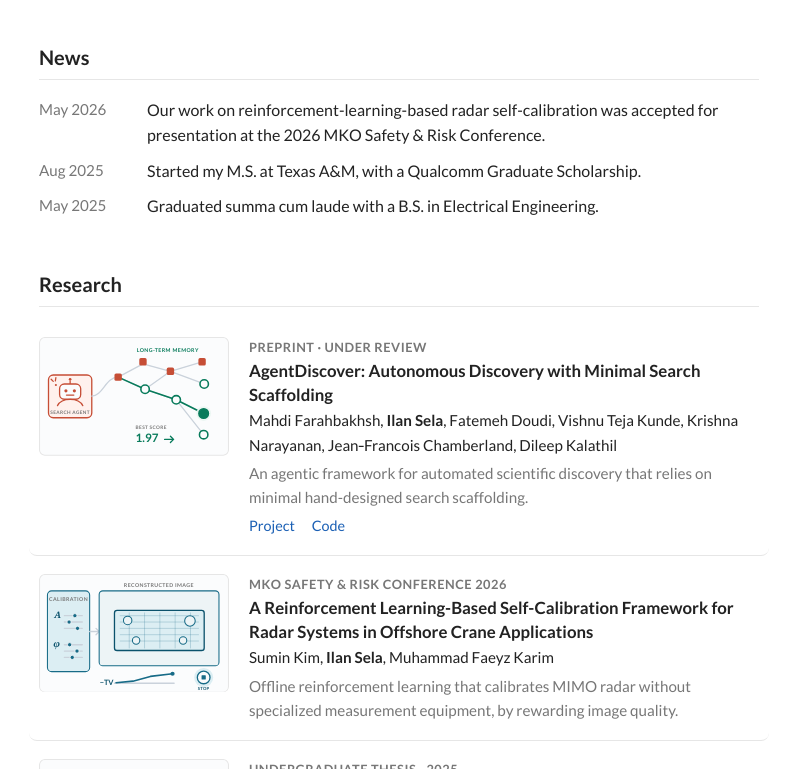
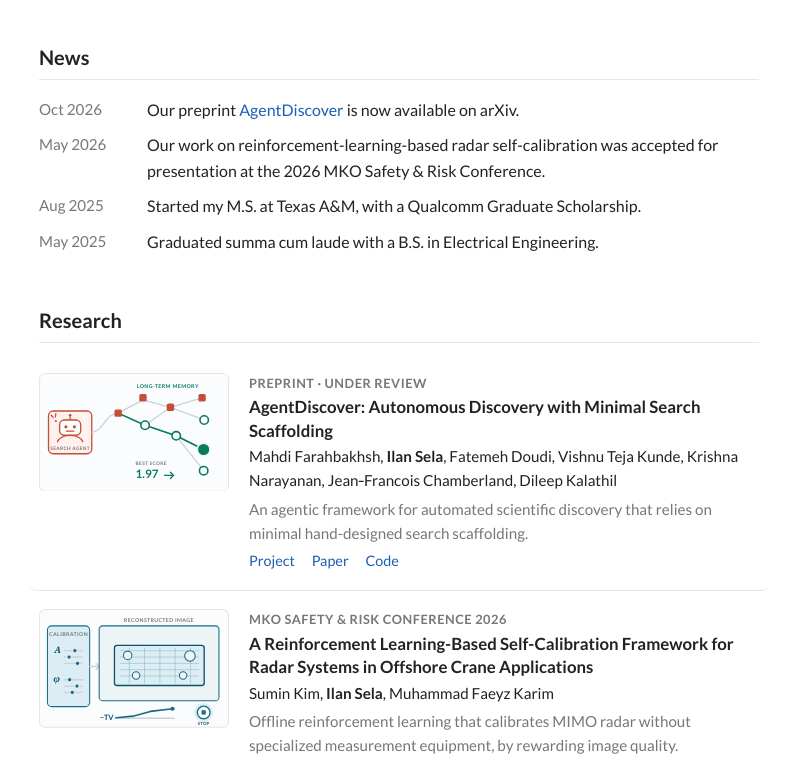
Before and after one commit to IlanPy/ilanpy.github.io, a plain HTML site: page index.html in a window 1280 px wide. Shown: the part 506-1275 px from the top of the page, without its empty margins (241-1038 px from the left). Drawn offline with Linux system fonts and the light colour scheme.

Commit message:
Add AgentDiscover arXiv links

```diff
--- a/index.html
+++ b/index.html
@@ -68,6 +68,10 @@
     <section id="news">
       <h2>News</h2>
       <ul class="dated">
+        <li>
+          <span class="date">Oct 2026</span>
+          <span>Our preprint <a href="https://arxiv.org/abs/2610.05334">AgentDiscover</a> is now available on arXiv.</span>
+        </li>
         <li>
           <span class="date">May 2026</span>
           <span>Our work on reinforcement-learning-based radar self-calibration was accepted for presentation at the 2026 MKO Safety &amp; Risk Conference.</span>
@@ -141,11 +145,12 @@
         </div>
         <div class="item-body">
           <p class="venue">Preprint &middot; Under review</p>
-          <h3 class="item-title" id="agentdiscover-title">AgentDiscover: Autonomous Discovery with Minimal Search Scaffolding</h3>
+          <h3 class="item-title" id="agentdiscover-title"><a href="https://arxiv.org/abs/2610.05334">AgentDiscover: Autonomous Discovery with Minimal Search Scaffolding</a></h3>
           <p class="authors">Mahdi Farahbakhsh, <strong>Ilan Sela</strong>, Fatemeh Doudi, Vishnu Teja Kunde, Krishna Narayanan, Jean&#8209;Francois Chamberland, Dileep Kalathil</p>
           <p class="tldr">An agentic framework for automated scientific discovery that relies on minimal hand-designed search scaffolding.</p>
           <p class="item-links">
             <a href="https://mhdfb.github.io/AgentDiscover/">Project</a>
+            <a href="https://arxiv.org/abs/2610.05334">Paper</a>
             <a href="https://github.com/mhdfb/AgentDiscover">Code</a>
           </p>
         </div>
```
Also changed, not shown: 1 other file.
